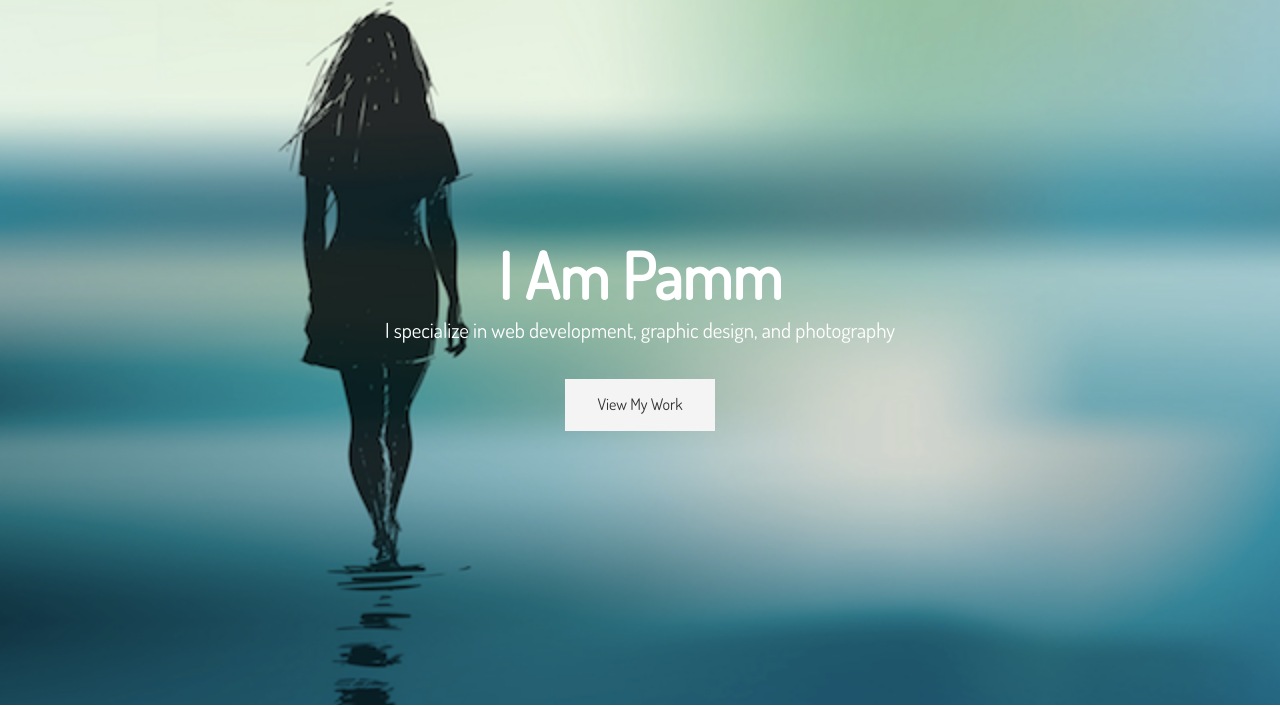
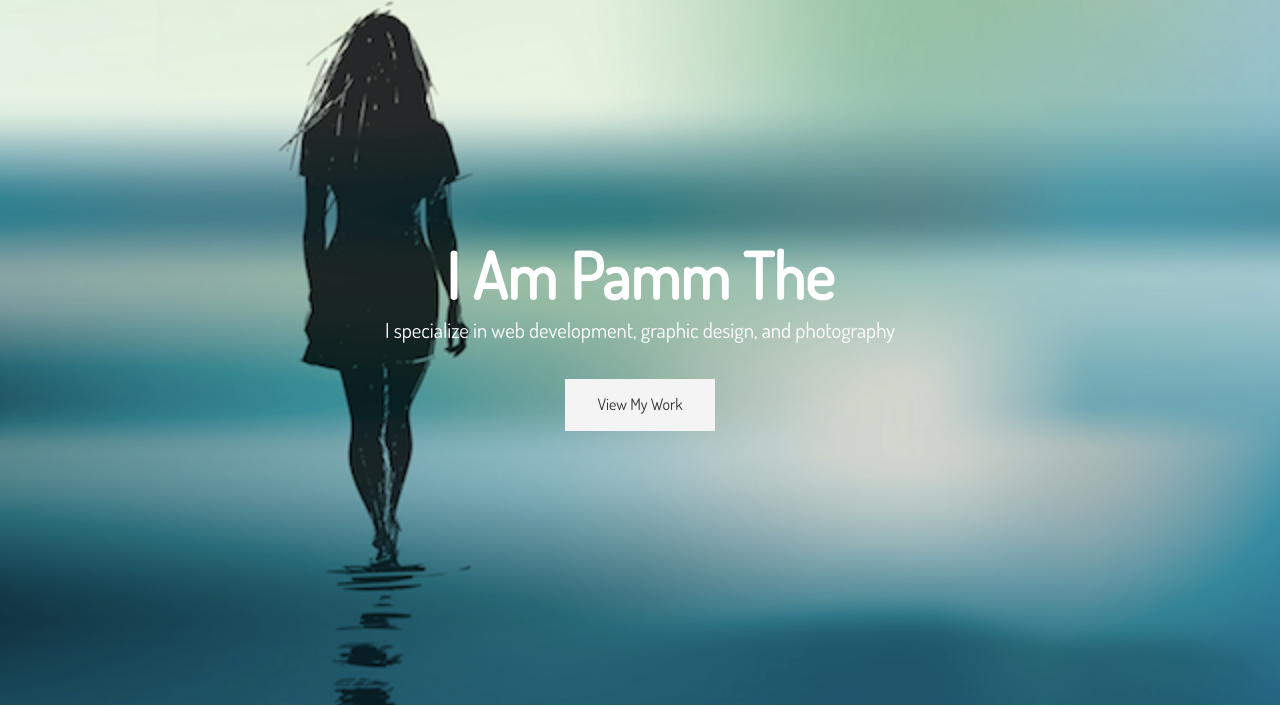
Before and after one commit to pammnels/pjnelsongroup.com, a website: page dist/index.html in a window 1280 px wide. Shown: the part 95-802 px from the top of the page. Drawn offline with Linux system fonts and the light colour scheme.

Commit message:
added the word the to haeder-content

```diff
--- a/dist/index.html
+++ b/dist/index.html
@@ -35,7 +35,7 @@
         </nav>
         <div class="header-content">
 			<h1>
-				I Am Pamm
+				I Am Pamm The
 				<span
 				  class="txt-type"
 				  data-wait="3000"
```
